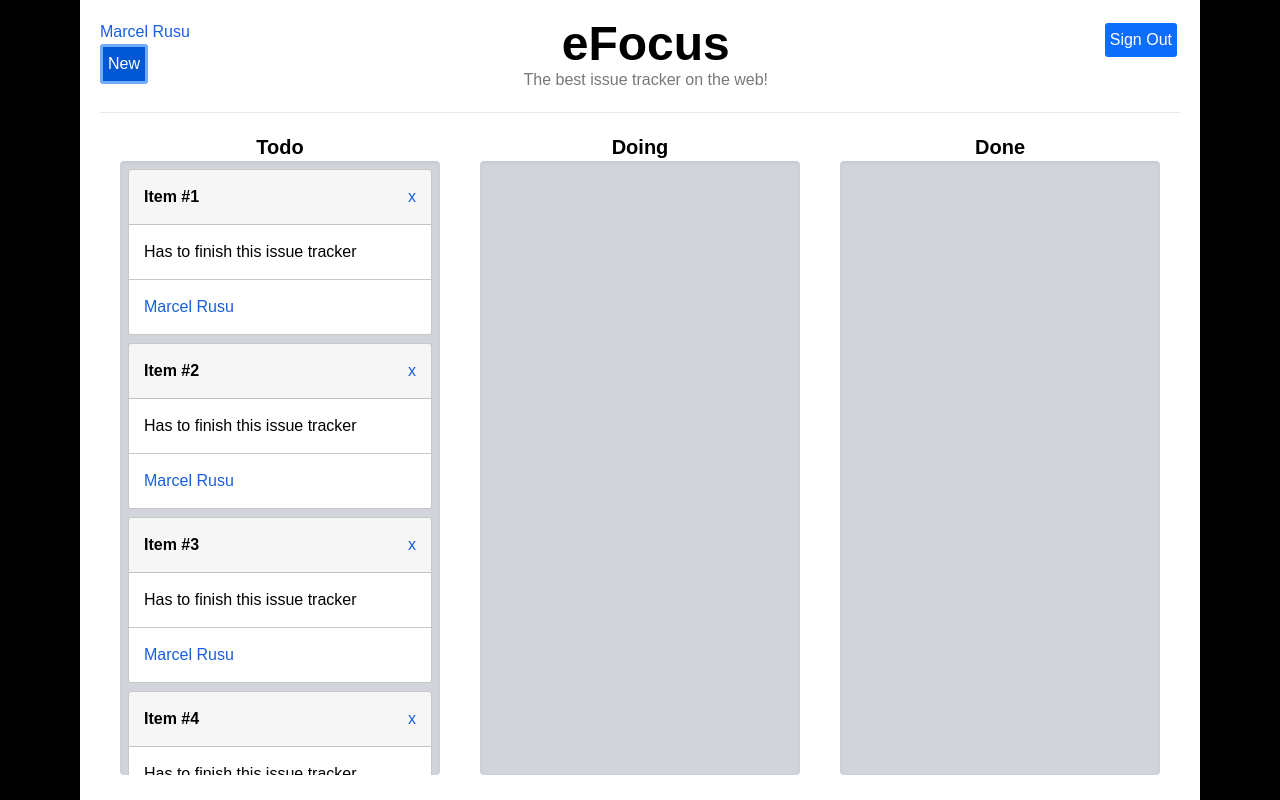
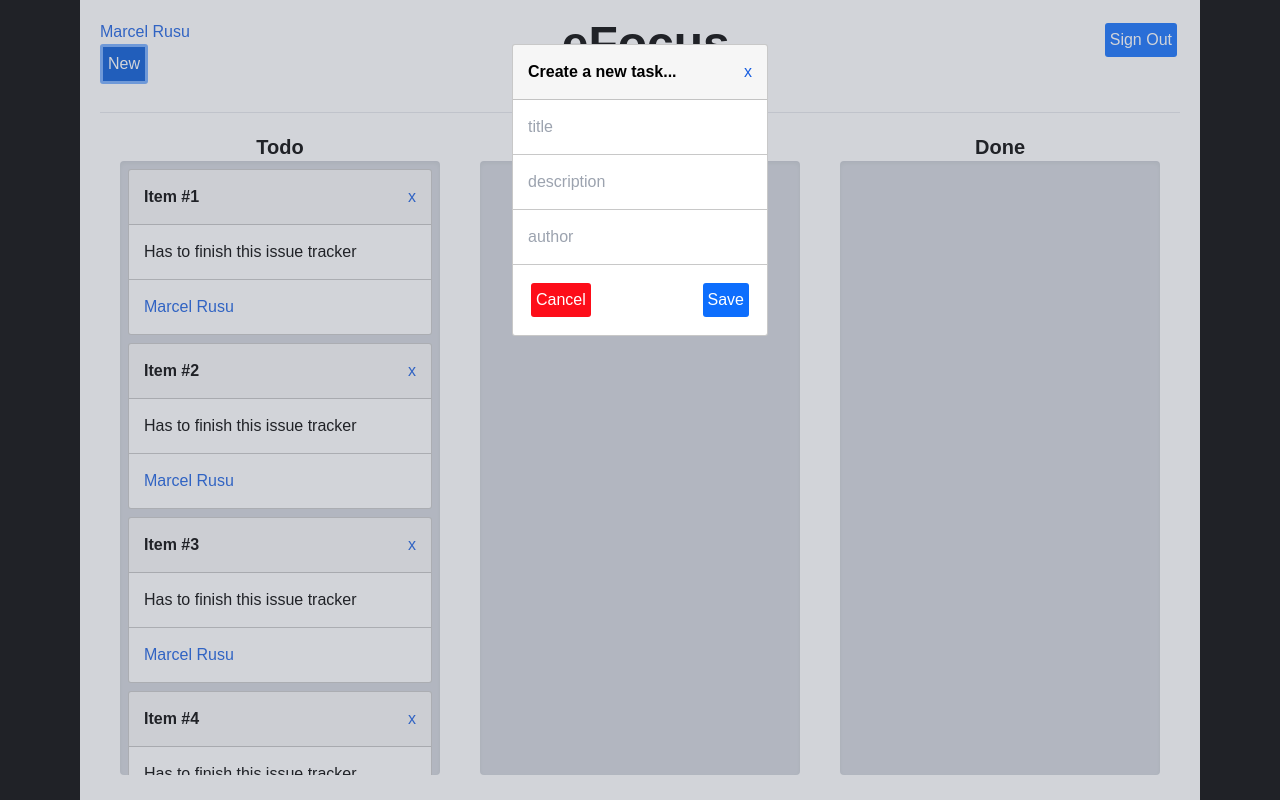
Before and after one commit to MarcelRusu/issue-tracker, a React (Create React App) app: page / in a window 1280 px wide. Both pictures are taken after a click on the button "New". Built offline with nearby package versions, Linux system fonts and the light colour scheme.

Commit message:
ability to add cards + refactor contexts

```diff
--- a/src/App.js
+++ b/src/App.js
@@ -1,15 +1,14 @@
-import React, { useState } from 'react';
+import React, {useState, useEffect} from 'react';
 
 import Page from './misc/Page';
+import Button from './misc/Button';
+
 import Board from './components/board';
-import Button from './misc/Button';
 import UserLink from './components/UserLink';
+import NewTask from './components/NewTask';
+
 import {COLUMNS} from './components/board/constants';
-
-export const TasksContext = React.createContext({
-  tasks: [],
-  setTasks: () => {}
-});
+import {TasksContext} from './contexts';
 
 const App = () => {
   const [tasks, setTasks] = useState({
@@ -17,13 +16,29 @@ const App = () => {
     [COLUMNS.DOING]: [],
     [COLUMNS.DONE]: []
   });
+  useEffect(() => {
+    const initStories = Array.from({length: 7}).map((_, i) => ({
+      order: i,
+      title: `Item #${i + 1}`,
+      id: `${i + 1}`,
+      description: 'Has to finish this issue tracker',
+      author: 'Marcel Rusu'
+    }));
+    setTasks(oldStories => ({...oldStories, [COLUMNS.TODO]: initStories}));
+  }, []);
+
+  const [showNewTask, setShowNewTask] = useState(false);
+
   return (
     <TasksContext.Provider value={{tasks, setTasks}}>
       <Page>
         <header className="flex justify-between align-middle">
           <div className="flex flex-col">
             <UserLink user={'Marcel Rusu'} />
-            <Button>New</Button>
+            <Button onClick={() => setShowNewTask(true)}>New</Button>
+            {showNewTask &&
+              <NewTask onClose={() => setShowNewTask(false)} />
+            }
           </div>
           <div className="flex flex-col">
             <h1 className="text-5xl text-center">
--- /dev/null
+++ b/src/components/NewTask.js
@@ -0,0 +1,61 @@
+import {useContext, useState} from 'react';
+
+import Overlay from '../misc/Overlay'
+import Card from '../misc/Card';
+import Button from '../misc/Button';
+
+import {TasksContext} from '../contexts';
+import {reorder} from '../misc/utils';
+import {COLUMNS} from './board/constants';
+
+const NewTask = ({onClose}) => {
+  const {setTasks} = useContext(TasksContext);
+  const [{title, description, author}, setTask] = useState({
+    title: '',
+    description: '',
+    author: ''
+  });
+
+  const onSave = () => {
+    setTasks(oldTasks => ({
+      ...oldTasks,
+      [COLUMNS.TODO]: reorder(oldTasks[COLUMNS.TODO].concat({
+        order: oldTasks[COLUMNS.TODO].length + 1,
+        title,
+        description,
+        author,
+        id: String(oldTasks[COLUMNS.TODO].length + 1)
+      }), oldTasks[COLUMNS.TODO].length, 0)
+    }));
+    onClose();
+  };
+
+  return (
+    <Overlay onClickOut={onClose}>
+      <Card title="Create a new task...">
+        <input
+          onChange={e => setTask(t => ({...t, title: e.target.value}))}
+          value={title}
+          placeholder="title" />
+        <input
+          onChange={e => setTask(t => ({...t, description: e.target.value}))}
+          value={description}
+          placeholder="description" />
+        <input
+          onChange={e => setTask(t => ({...t, author: e.target.value}))}
+          value={author}
+          placeholder="author" />
+        <div className="flex justify-between">
+          <Button type="danger" onClick={onClose}>
+            Cancel
+          </Button>
+          <Button onClick={onSave}>
+            Save
+          </Button>
+        </div>
+      </Card>
+    </Overlay>
+  );
+};
+
+export default NewTask;
--- a/src/components/UserLink.js
+++ b/src/components/UserLink.js
@@ -1,7 +1,7 @@
 import {useEffect, useState, useContext} from 'react';
 import {usePopper} from 'react-popper';
 
-import {DraggingContext} from './board';
+import {DraggingContext} from '../contexts';
 import Card from '../misc/Card';
 import Overlay from '../misc/Overlay';
 import {noProp} from '../misc/utils';
--- a/src/components/board/Column.js
+++ b/src/components/board/Column.js
@@ -17,7 +17,7 @@ const Column = ({columnType, tasks, onDelete}) => (
           ref={provided.innerRef}
           className="bg-gray-300 rounded overflow-scroll shadow-inner board-col"
         >
-          {tasks.map(({title, content, author, id}, i) => (
+          {tasks.map(({title, description, author, id}, i) => (
             <Draggable key={id} draggableId={id} index={i}>
               {provided => (
                 <Story
@@ -26,9 +26,9 @@ const Column = ({columnType, tasks, onDelete}) => (
                   ref={provided.innerRef}
                   {...provided.draggableProps}
                   {...provided.dragHandleProps}
-                  task={{title, content, author}}
+                  task={{title, description, author}}
                 >
-                  <p>{content}</p>
+                  <p>{description}</p>
                   <UserLink user={author}>
                     {author}
                   </UserLink>
--- a/src/components/board/index.js
+++ b/src/components/board/index.js
@@ -1,34 +1,16 @@
-import React, {useContext, useEffect, useState} from 'react';
+import React, {useContext, useState} from 'react';
 import {DragDropContext} from "react-beautiful-dnd";
 
 import {COLUMNS} from './constants';
 import Column from './Column';
-import {TasksContext} from '../../App';
+import {TasksContext, DraggingContext} from '../../contexts';
 
-// a little function to help us with reordering the result
-const reorder = (list, startIndex, endIndex) => {
-  const result = Array.from(list);
-  const [removed] = result.splice(startIndex, 1);
-  result.splice(endIndex, 0, removed);
+import {reorder} from '../../misc/utils'
 
-  return result;
-};
-
-export const DraggingContext = React.createContext(false);
 
 const Board = () => {
   const {tasks, setTasks} = useContext(TasksContext);
   const [isDragging, setDragging] = useState(false);
-  useEffect(() => {
-    const initStories = Array.from({length: 7}).map((_, i) => ({
-      order: i,
-      title: `Item #${i + 1}`,
-      id: `${i + 1}`,
-      content: 'Has to finish this issue tracker',
-      author: 'Marcel Rusu'
-    }));
-    setTasks(oldStories => ({...oldStories, [COLUMNS.TODO]: initStories}));
-  }, []);
 
   const handleStoryDelete = col => id => {
     setTasks(oldStory => ({
--- /dev/null
+++ b/src/contexts.js
@@ -0,0 +1,8 @@
+import React from 'react';
+
+export const TasksContext = React.createContext({
+  tasks: [],
+  setTasks: () => {}
+});
+
+export const DraggingContext = React.createContext(false);
--- a/src/misc/Button.js
+++ b/src/misc/Button.js
@@ -1,7 +1,7 @@
 import './Button.scss';
 
-const Button = ({children, type, ...props}) => (
-  <button className={type === 'danger' && 'danger'} {...props}>
+const Button = ({children, type, className, ...props}) => (
+  <button className={`${type === 'danger' && 'danger'} ${className}`} {...props}>
     {children}
   </button>
 );
--- a/src/misc/utils.js
+++ b/src/misc/utils.js
@@ -2,3 +2,11 @@ export const noProp = f => e => {
   e.stopPropagation();
   f && f(e);
 };
+
+export const reorder = (list, startIndex, endIndex) => {
+  const result = Array.from(list);
+  const [removed] = result.splice(startIndex, 1);
+  result.splice(endIndex, 0, removed);
+
+  return result;
+};
```
